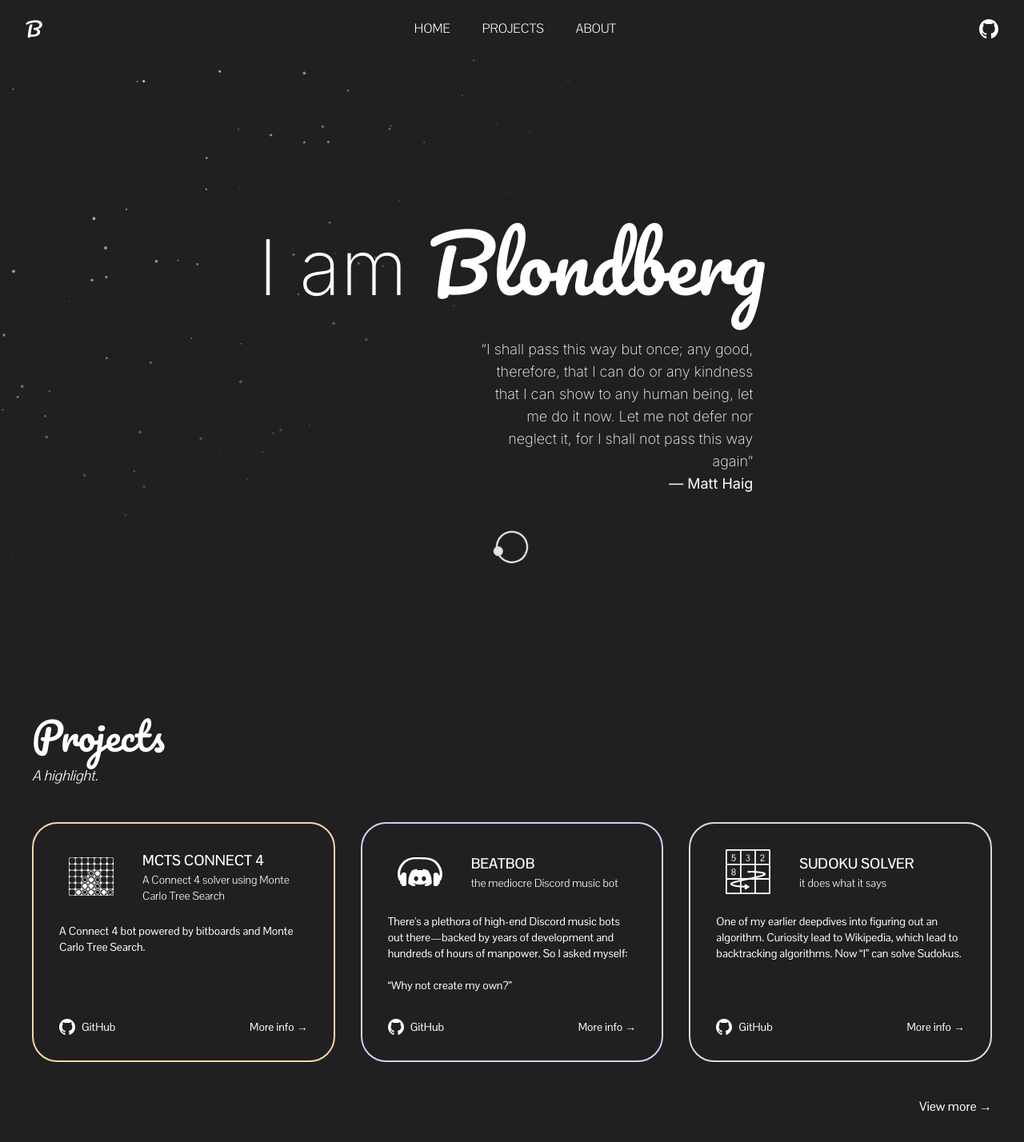
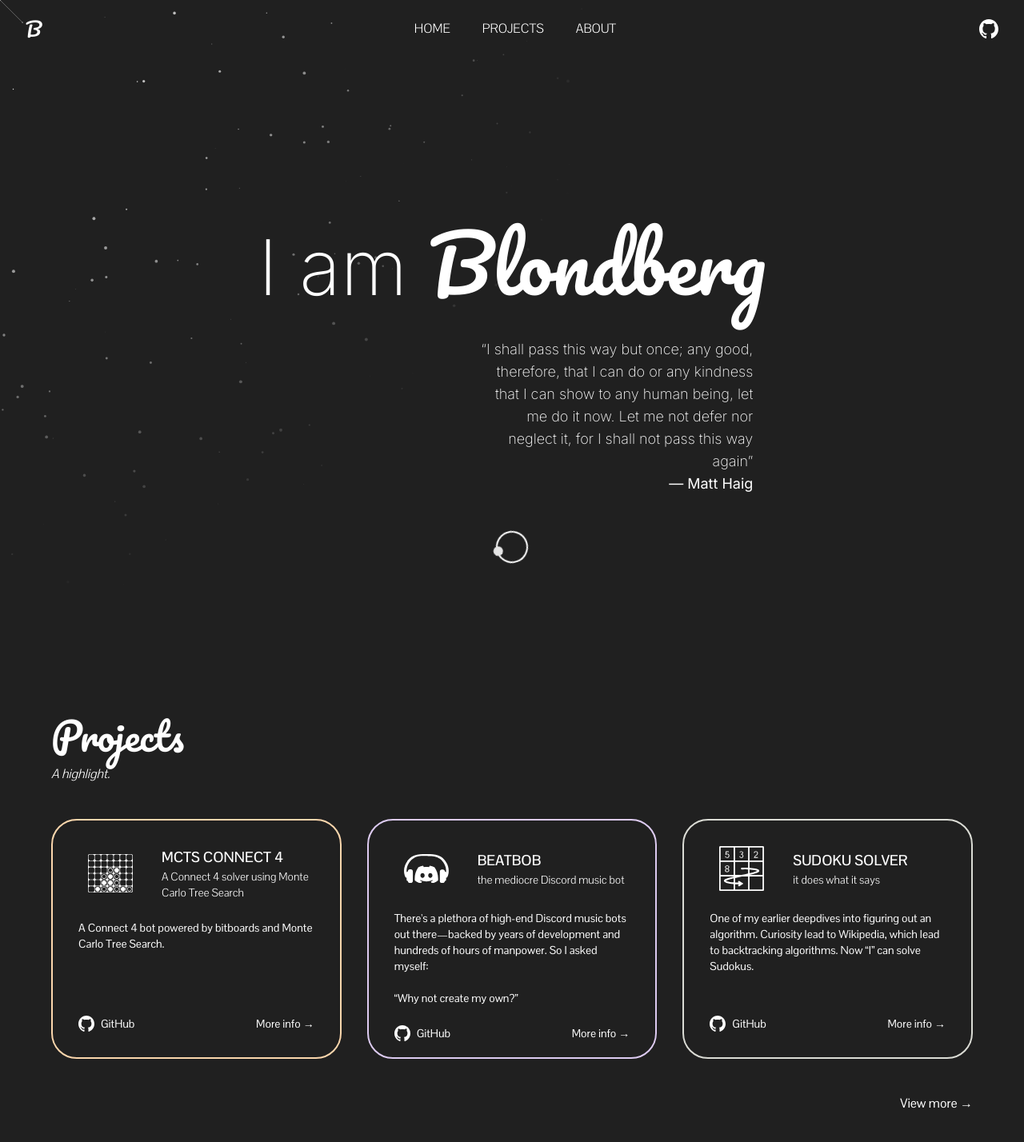
Before and after one commit to Blondberg/blondberg.github.io, a Vue app: page /#/ in a window 1280 px wide. Shown: the top 1428 px of the page at 80% size. Built offline with nearby package versions, Linux system fonts and the light colour scheme.

Commit message:
Updated transparency of top nav

```diff
--- a/src/components/BaseSection.vue
+++ b/src/components/BaseSection.vue
@@ -4,10 +4,10 @@ const props = defineProps(['header', 'subheader'])
 </script>
 
 <template>
-    <section class="flex flex-col gap-11 container py-24 mx-auto px-6 md:px-0">
-        <div class="text-5xl gap-3 flex-col flex">
-            <p class="text-5xl font-pacifico">{{ header }}</p>
-            <p class="text-lg font-light italic">{{ subheader }}</p>
+    <section class="flex flex-col max-w-[1200px] px-6 py-24 mx-auto gap-11">
+        <div class="flex flex-col gap-3 text-5xl">
+            <p class="text-3xl md:text-5xl font-pacifico">{{ header }}</p>
+            <p class="text-base italic font-light">{{ subheader }}</p>
         </div>
         <slot />
     </section>
--- a/src/components/TopNav.vue
+++ b/src/components/TopNav.vue
@@ -30,9 +30,9 @@ onUnmounted(() => {
 
 <template>
     <div
-        class="fixed top-0 flex flex-row items-center justify-between px-8 py-3 transition-all duration-100 ease-in -translate-x-1/2 bg-primary left-1/2"
+        class="fixed top-0 flex flex-row items-center justify-between px-8 py-3 transition-all duration-100 ease-in -translate-x-1/2 bg-primary md:bg-primary/0 left-1/2"
         :class="{
-            'w-full md:w-2xl md:rounded-full md:top-4 p-1 border-b md:border border-purple/15':
+            'w-full md:w-2xl md:rounded-full md:top-4 p-1 border-b md:border md:bg-primary/100 border-purple/15':
                 scrolled,
             'w-full p-3 border-satwhite/0 ': !scrolled,
         }"
```
